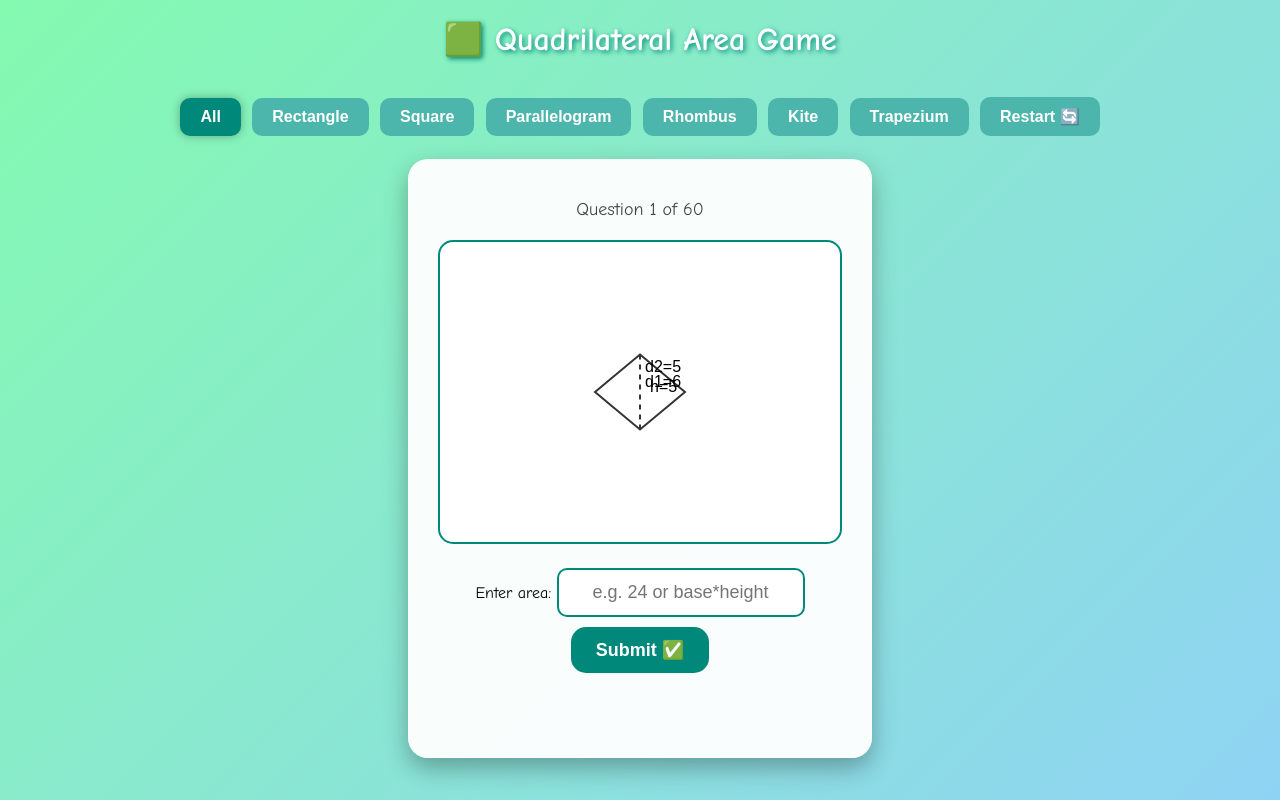
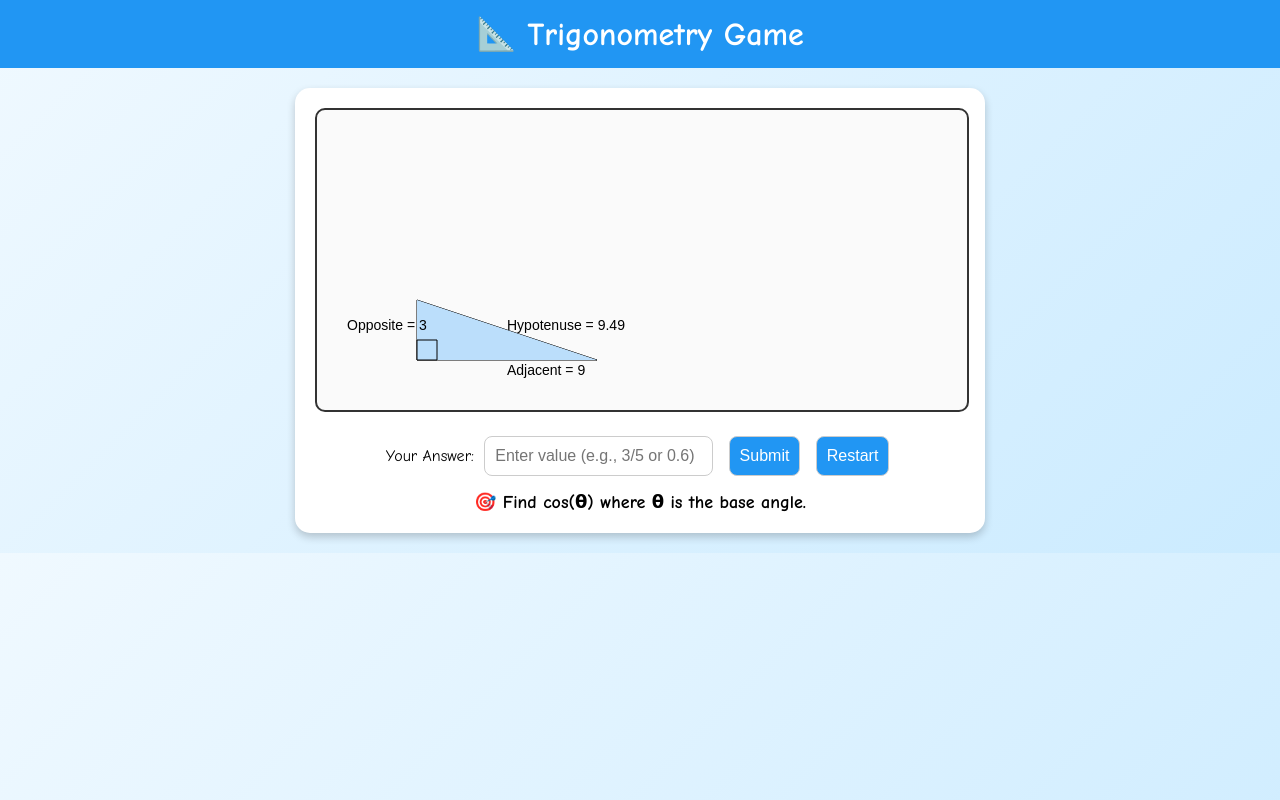
Before and after one commit to Expertmathtutoring/trigonometry1, a plain HTML site: page index.html in a window 1280 px wide. Drawn offline with Linux system fonts and the light colour scheme.

Commit message:
index.html

```diff
--- a/index.html
+++ b/index.html
@@ -3,285 +3,227 @@
 <head>
 <meta charset="UTF-8">
 <meta name="viewport" content="width=device-width, initial-scale=1.0">
-<title>🟩 Quadrilateral Area Game</title>
+<title>📐 Trigonometry Game</title>
 <style>
   body {
     font-family: 'Comic Sans MS', cursive, sans-serif;
     margin: 0; padding: 0;
-    background: linear-gradient(135deg, #84fab0, #8fd3f4);
-    display: flex; flex-direction: column; align-items: center;
-    min-height: 100vh;
+    background: linear-gradient(135deg, #f0f9ff, #cbebff);
+    text-align: center;
   }
-  h1 { margin-top: 20px; color: #fff; text-shadow: 2px 2px 5px #00897b; }
-  .tabs { margin-top: 15px; }
-  .tab-btn {
-    padding: 10px 20px; margin: 3px;
-    font-size: 16px; border: none;
-    border-radius: 10px; cursor: pointer;
-    background: #4db6ac; color: white; font-weight: bold;
+  h1 {
+    background: #2196f3;
+    color: white;
+    padding: 15px;
+    margin: 0;
   }
-  .tab-btn.active { background: #00897b; box-shadow: 0 0 10px rgba(0,0,0,0.3); }
-  .game-card {
-    background: rgba(255,255,255,0.95);
-    padding: 30px; border-radius: 20px;
-    box-shadow: 0 10px 25px rgba(0,0,0,0.3);
-    text-align: center; margin-top: 20px;
-    position: relative; overflow: hidden;
+  #game-container {
+    margin: 20px auto;
+    width: 90%;
+    max-width: 650px;
+    background: white;
+    padding: 20px;
+    border-radius: 15px;
+    box-shadow: 0 4px 8px rgba(0,0,0,0.2);
+    position: relative;
+    overflow: hidden;
   }
-  canvas { margin: 20px 0; border-radius: 15px; border: 2px solid #00897b; background: #fff; }
-  input[type="text"] {
-    padding: 12px; font-size: 18px; width: 220px;
-    border-radius: 10px; border: 2px solid #00897b;
-    outline: none; text-align: center;
+  canvas {
+    border: 2px solid #333;
+    border-radius: 10px;
+    margin-bottom: 15px;
+    background: #fafafa;
+  }
+  input, button {
+    padding: 10px;
+    margin: 5px;
+    font-size: 16px;
+    border-radius: 8px;
+    border: 1px solid #ccc;
   }
   button {
-    padding: 12px 25px; margin: 10px; font-size: 18px;
-    border: none; border-radius: 15px; cursor: pointer;
-    background: #00897b; color: white; font-weight: bold;
-    transition: 0.3s;
+    background: #2196f3;
+    color: white;
+    cursor: pointer;
   }
-  button:hover { background: #4db6ac; }
-  .feedback { font-size: 22px; font-weight: bold; margin-top: 15px; min-height: 30px; }
-  .progress { font-size: 18px; color: #444; margin-top: 10px; }
-  .firework {
-    position: absolute; width: 8px; height: 8px; border-radius: 50%;
-    pointer-events: none; animation: explode 1.2s forwards;
+  button:hover {
+    background: #1976d2;
   }
-  @keyframes explode {
-    0% {transform: scale(1); opacity: 1;}
-    70% {transform: scale(2.5); opacity: 0.9;}
-    100% {transform: scale(4); opacity: 0;}
+  #feedback {
+    font-size: 18px;
+    margin-top: 10px;
+    font-weight: bold;
   }
 </style>
 </head>
 <body>
-
-<h1>🟩 Quadrilateral Area Game</h1>
-
-<div class="tabs">
-  <button class="tab-btn active" onclick="switchMode('all', event)">All</button>
-  <button class="tab-btn" onclick="switchMode('rectangle', event)">Rectangle</button>
-  <button class="tab-btn" onclick="switchMode('square', event)">Square</button>
-  <button class="tab-btn" onclick="switchMode('parallelogram', event)">Parallelogram</button>
-  <button class="tab-btn" onclick="switchMode('rhombus', event)">Rhombus</button>
-  <button class="tab-btn" onclick="switchMode('kite', event)">Kite</button>
-  <button class="tab-btn" onclick="switchMode('trapezium', event)">Trapezium</button>
-  <button class="tab-btn" onclick="restartGame()">Restart 🔄</button>
+<h1>📐 Trigonometry Game</h1>
+<div id="game-container">
+  <canvas id="gameCanvas"></canvas>
+  <div>
+    <label for="answer">Your Answer:</label>
+    <input type="text" id="answer" placeholder="Enter value (e.g., 3/5 or 0.6)">
+    <button id="submitBtn">Submit</button>
+    <button onclick="restartGame()">Restart</button>
+  </div>
+  <div id="feedback"></div>
 </div>
 
-<div class="game-card">
-  <div class="progress" id="progress"></div>
-  <canvas id="shapeCanvas" width="400" height="300"></canvas>
-  <div>
-    <label for="answer">Enter area: </label>
-    <input type="text" id="answer" placeholder="e.g. 24 or base*height">
-  </div>
-  <div>
-    <button onclick="checkAnswer()">Submit ✅</button>
-  </div>
-  <div id="feedback" class="feedback"></div>
-</div>
-
-<audio id="applause" src="https://www.soundjay.com/human/applause-8.mp3"></audio>
+<audio id="applause" src="https://www.soundjay.com/human/applause-01.mp3" preload="auto"></audio>
 
 <script>
-const shapes = {
-  rectangle: Array.from({length:10},()=>({w:rand(4,12), h:rand(4,10)})),
-  square: Array.from({length:10},()=>({a:rand(4,12)})),
-  parallelogram: Array.from({length:10},()=>({b:rand(5,12), h:rand(4,10)})),
-  rhombus: Array.from({length:10},()=>({d1:rand(5,12), d2:rand(4,10)})),
-  kite: Array.from({length:10},()=>({d1:rand(5,12), d2:rand(4,10)})),
-  trapezium: Array.from({length:10},()=>({a:rand(4,10), b:rand(5,12), h:rand(4,8)}))
-};
+const container = document.getElementById("game-container");
+const canvas = document.getElementById("gameCanvas");
+const ctx = canvas.getContext("2d");
+canvas.width = container.clientWidth - 40;
+canvas.height = 300;
 
-function rand(min,max){return Math.floor(Math.random()*(max-min+1))+min;}
+let correctAnswer = 0;
+let question = "";
+let particles = [];
 
-let mode='all', filtered=[], currentIndex=0;
+// Draw random triangle and set question
+function drawTriangle() {
+  ctx.clearRect(0, 0, canvas.width, canvas.height);
 
-function switchMode(selected, ev){
-  mode=selected;
-  document.querySelectorAll('.tab-btn').forEach(btn=>btn.classList.remove('active'));
-  ev.target.classList.add('active');
-  filtered=(mode==='all')?Object.values(shapes).flat():shapes[mode];
-  shuffle(filtered);
-  currentIndex=0;
-  loadShape();
+  let opposite = Math.floor(Math.random() * 6) + 3;
+  let adjacent = Math.floor(Math.random() * 6) + 4;
+  let hypotenuse = Math.sqrt(opposite**2 + adjacent**2);
+
+  const ratios = ["sin", "cos", "tan"];
+  const chosen = ratios[Math.floor(Math.random() * ratios.length)];
+
+  const x = 100, y = 250;
+  ctx.beginPath();
+  ctx.moveTo(x, y);
+  ctx.lineTo(x + adjacent*20, y);
+  ctx.lineTo(x, y - opposite*20);
+  ctx.closePath();
+  ctx.stroke();
+  ctx.fillStyle = "#bbdefb";
+  ctx.fill();
+
+  ctx.beginPath();
+  ctx.rect(x, y-20, 20, 20);
+  ctx.stroke();
+
+  ctx.fillStyle = "black";
+  ctx.font = "14px Arial";
+  ctx.fillText(`Opposite = ${opposite}`, x-70, y - opposite*10);
+  ctx.fillText(`Adjacent = ${adjacent}`, x+adjacent*10, y+15);
+  ctx.fillText(`Hypotenuse = ${hypotenuse.toFixed(2)}`, x+adjacent*10, y - opposite*10);
+
+  if (chosen === "sin") {
+    question = `🎯 Find sin(θ) where θ is the base angle.`;
+    correctAnswer = (opposite / hypotenuse);
+  } else if (chosen === "cos") {
+    question = `🎯 Find cos(θ) where θ is the base angle.`;
+    correctAnswer = (adjacent / hypotenuse);
+  } else {
+    question = `🎯 Find tan(θ) where θ is the base angle.`;
+    correctAnswer = (opposite / adjacent);
+  }
+
+  const feedback = document.getElementById("feedback");
+  feedback.style.color = "black";
+  feedback.textContent = question;
 }
 
-function shuffle(arr){
-  for(let i=arr.length-1;i>0;i--){
-    const j=Math.floor(Math.random()*(i+1));
-    [arr[i],arr[j]]=[arr[j],arr[i]];
+// Check user's answer
+function checkAnswer() {
+  let input = document.getElementById("answer").value.trim();
+  let userAnswer;
+
+  try {
+    if (input.includes("/")) {
+      const parts = input.split("/");
+      userAnswer = parseFloat(parts[0]) / parseFloat(parts[1]);
+    } else {
+      userAnswer = parseFloat(eval(input));
+    }
+  } catch {
+    userAnswer = NaN;
+  }
+
+  const feedback = document.getElementById("feedback");
+  if (!isNaN(userAnswer)) {
+    userAnswer = Number(userAnswer.toFixed(2));
+    const expected = Number(correctAnswer.toFixed(2));
+
+    if (userAnswer === expected) {
+      const messages = ["✅ Correct! Brilliant job! 🎉", "🌟 Excellent! Keep it up!", "👏 Perfect! You nailed it!"];
+      feedback.style.color = "green";
+      feedback.textContent = messages[Math.floor(Math.random() * messages.length)];
+      playApplause();
+      launchFireworks();
+      setTimeout(restartGame, 3000);
+    } else {
+      feedback.style.color = "red";
+      feedback.textContent = `❌ Oops! Correct Answer = ${expected}`;
+    }
+  } else {
+    feedback.style.color = "red";
+    feedback.textContent = "⚠️ Invalid input. Try again!";
   }
 }
 
-function drawShape(shape, type){
-  const ctx=document.getElementById("shapeCanvas").getContext("2d");
-  ctx.clearRect(0,0,400,300);
-  ctx.strokeStyle="#333"; ctx.lineWidth=2; ctx.font="16px Arial"; ctx.fillStyle="#000";
-
-  if(type==="rectangle"){
-    ctx.strokeRect(100,100,shape.w*15,shape.h*15);
-    ctx.fillText(`w=${shape.w}`,150,95);
-
-    // height dotted line
-    ctx.setLineDash([5,5]);
-    ctx.beginPath();
-    ctx.moveTo(100,100);
-    ctx.lineTo(100,100+shape.h*15);
-    ctx.stroke();
-    ctx.setLineDash([]);
-    ctx.fillText(`h=${shape.h}`,80,100+shape.h*7.5);
-  }
-
-  else if(type==="square"){
-    ctx.strokeRect(120,100,shape.a*15,shape.a*15);
-    ctx.fillText(`a=${shape.a}`,120+shape.a*7,95);
-
-    // height dotted line
-    ctx.setLineDash([5,5]);
-    ctx.beginPath();
-    ctx.moveTo(120,100);
-    ctx.lineTo(120,100+shape.a*15);
-    ctx.stroke();
-    ctx.setLineDash([]);
-    ctx.fillText(`h=${shape.a}`,100,100+shape.a*7.5);
-  }
-
-  else if(type==="parallelogram"){
-    ctx.beginPath();
-    ctx.moveTo(100,200);
-    ctx.lineTo(100+shape.b*15,200);
-    ctx.lineTo(100+shape.b*15-40,200-shape.h*15);
-    ctx.lineTo(60,200-shape.h*15);
-    ctx.closePath(); ctx.stroke();
-    ctx.fillText(`b=${shape.b}`,140,215);
-
-    // height dotted line
-    ctx.setLineDash([5,5]);
-    ctx.beginPath();
-    ctx.moveTo(60,200-shape.h*15);
-    ctx.lineTo(60,200);
-    ctx.stroke();
-    ctx.setLineDash([]);
-    ctx.fillText(`h=${shape.h}`,65,200-shape.h*7);
-  }
-
-  else if(type==="rhombus" || type==="kite"){
-    ctx.beginPath();
-    ctx.moveTo(200,150-shape.d2*7.5);
-    ctx.lineTo(200+shape.d1*7.5,150);
-    ctx.lineTo(200,150+shape.d2*7.5);
-    ctx.lineTo(200-shape.d1*7.5,150);
-    ctx.closePath(); ctx.stroke();
-    ctx.fillText(`d1=${shape.d1}`,200+5,145);
-    ctx.fillText(`d2=${shape.d2}`,205,150-shape.d2*4);
-
-    // vertical height line (d2)
-    ctx.setLineDash([5,5]);
-    ctx.beginPath();
-    ctx.moveTo(200,150-shape.d2*7.5);
-    ctx.lineTo(200,150+shape.d2*7.5);
-    ctx.stroke();
-    ctx.setLineDash([]);
-    ctx.fillText(`h=${shape.d2}`,210,150);
-  }
-
-  else if(type==="trapezium"){
-    ctx.beginPath();
-    ctx.moveTo(100,200);
-    ctx.lineTo(100+shape.b*15,200);
-    ctx.lineTo(100+shape.a*15+20,200-shape.h*15);
-    ctx.lineTo(80,200-shape.h*15);
-    ctx.closePath(); ctx.stroke();
-    ctx.fillText(`a=${shape.a}`,110,200-shape.h*15-5);
-    ctx.fillText(`b=${shape.b}`,140,215);
-
-    // height dotted line
-    ctx.setLineDash([5,5]);
-    ctx.beginPath();
-    ctx.moveTo(100,200);
-    ctx.lineTo(100,200-shape.h*15);
-    ctx.stroke();
-    ctx.setLineDash([]);
-    ctx.fillText(`h=${shape.h}`,80,200-shape.h*7);
-  }
+// Restart game
+function restartGame() {
+  document.getElementById("answer").value = "";
+  particles = [];
+  drawTriangle();
 }
 
-function loadShape(){
-  const shape=filtered[currentIndex];
-  drawShape(shape, mode==="all"?detectType(shape):mode);
-  document.getElementById('answer').value='';
-  document.getElementById('feedback').textContent='';
-  document.getElementById('progress').textContent=`Question ${currentIndex+1} of ${filtered.length}`;
+// Applause sound
+function playApplause() {
+  const applause = document.getElementById("applause");
+  applause.currentTime = 0;
+  applause.play();
 }
 
-function detectType(shape){
-  for(const t in shapes){ if(shapes[t].includes(shape)) return t; }
-  return "rectangle";
+// Fireworks effect
+function launchFireworks() {
+  particles = [];
+  for (let i = 0; i < 80; i++) {
+    particles.push({
+      x: canvas.width/2,
+      y: canvas.height/2,
+      angle: Math.random() * 2 * Math.PI,
+      speed: Math.random() * 4 + 2,
+      radius: Math.random() * 3 + 2,
+      life: 100
+    });
+  }
+  animateFireworks();
 }
 
-function calcArea(shape,type){
-  switch(type){
-    case "rectangle": return shape.w*shape.h;
-    case "square": return shape.a*shape.a;
-    case "parallelogram": return shape.b*shape.h;
-    case "rhombus": return (shape.d1*shape.d2)/2;
-    case "kite": return (shape.d1*shape.d2)/2;
-    case "trapezium": return (shape.a+shape.b)/2*shape.h;
-  }
+function animateFireworks() {
+  ctx.clearRect(0, 0, canvas.width, canvas.height);
+  drawTriangle();
+  particles.forEach(p => {
+    let dx = Math.cos(p.angle) * p.speed;
+    let dy = Math.sin(p.angle) * p.speed;
+    p.x += dx;
+    p.y += dy;
+    p.life -= 2;
+    ctx.beginPath();
+    ctx.arc(p.x, p.y, p.radius, 0, Math.PI*2);
+    ctx.fillStyle = `rgba(${Math.random()*255},${Math.random()*255},${Math.random()*255},${p.life/100})`;
+    ctx.fill();
+  });
+  particles = particles.filter(p => p.life > 0);
+  if (particles.length > 0) requestAnimationFrame(animateFireworks);
 }
 
-function checkAnswer(){
-  const shape=filtered[currentIndex];
-  const type=mode==="all"?detectType(shape):mode;
-  const userInput=document.getElementById('answer').value.trim();
-  const feedback=document.getElementById('feedback');
-  const correctValue=calcArea(shape,type);
-
-  let userValue;
-  try{ userValue=eval(userInput);}catch{ userValue=NaN;}
-
-  if(Math.abs(userValue-correctValue)<0.1){
-    feedback.textContent='🎉 Correct!';
-    feedback.style.color='green';
-    showFireworks();
-    document.getElementById("applause").play();
-    setTimeout(()=>{
-      currentIndex++;
-      if(currentIndex>=filtered.length){
-        feedback.textContent='🏆 Well done! You finished this set!';
-        shuffle(filtered); currentIndex=0;
-        setTimeout(loadShape,2000);
-      } else loadShape();
-    },1500);
-  } else {
-    feedback.textContent='❌ Try again!';
-    feedback.style.color='red';
-  }
-}
-
-function restartGame(){ shuffle(filtered); currentIndex=0; loadShape(); }
-
-function showFireworks(){
-  for(let i=0;i<15;i++){
-    const fw=document.createElement('div');
-    fw.className='firework';
-    fw.style.left=(100+Math.random()*200)+'px';
-    fw.style.top=(50+Math.random()*150)+'px';
-    fw.style.background=`hsl(${Math.random()*360},100%,50%)`;
-    document.querySelector('.game-card').appendChild(fw);
-    setTimeout(()=>fw.remove(),1200);
-  }
-}
-
-// Enable Enter key
-document.getElementById("answer").addEventListener("keypress", function(e){
-  if(e.key === "Enter"){ checkAnswer(); }
+// Submit on Enter key
+document.getElementById("answer").addEventListener("keypress", function(e) {
+  if (e.key === "Enter") checkAnswer();
 });
 
-// init
-switchMode('all',{target:document.querySelector('.tab-btn')});
+// Submit button click
+document.getElementById("submitBtn").addEventListener("click", checkAnswer);
+
+drawTriangle();
 </script>
 </body>
 </html>
```
